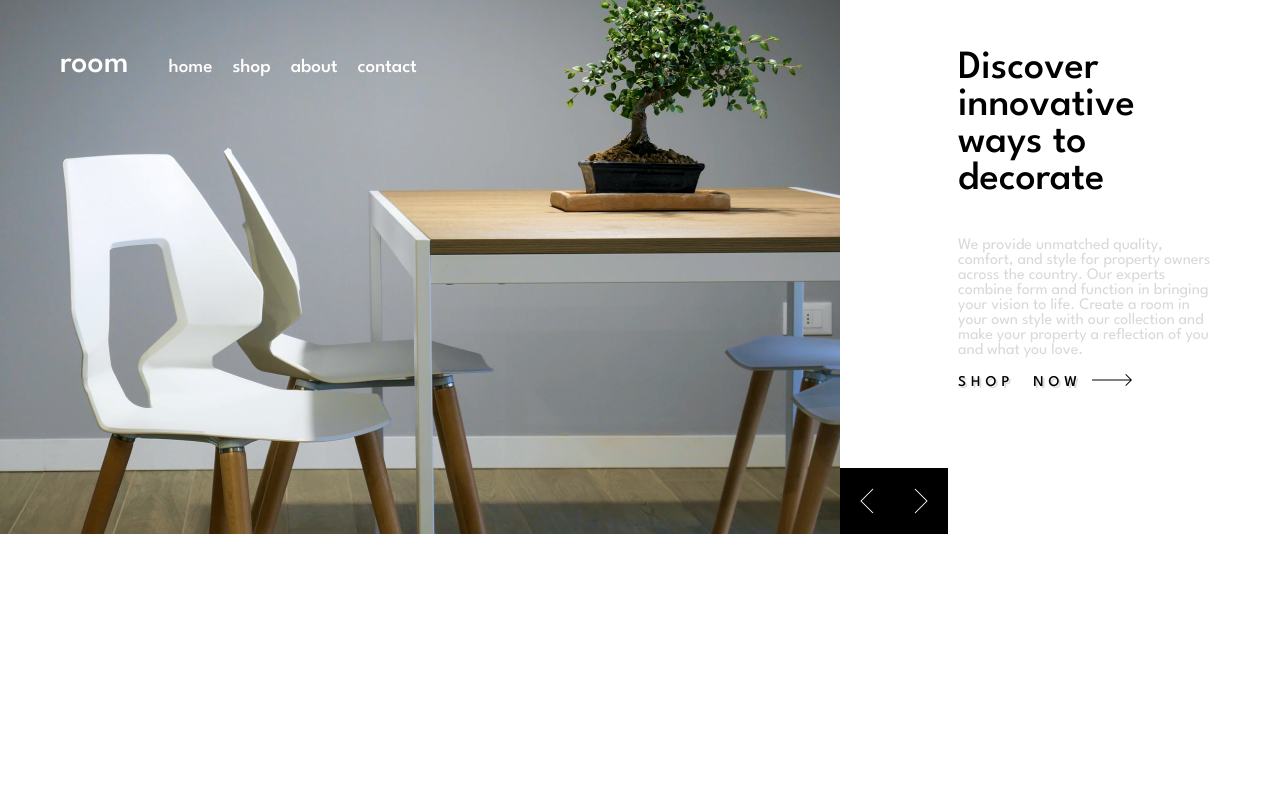
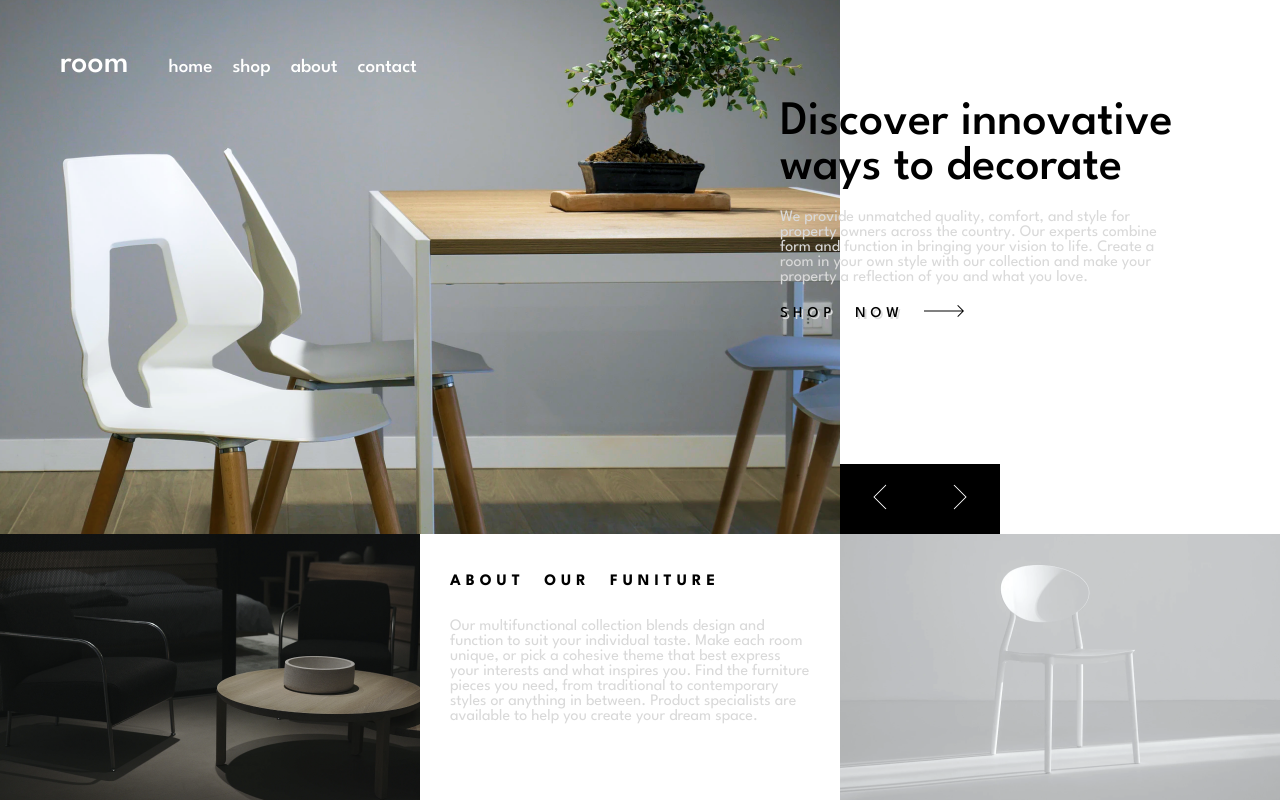
Before and after one commit to McCarthyCharles233/Amalitech-NSS-RoomHomePage, a React (Create React App) app in the folder my-app/: page / in a window 1280 px wide. Built offline with nearby package versions, Linux system fonts and the light colour scheme.

Commit message:
desktop 01 view completed

```diff
--- a/my-app/src/App.tsx
+++ b/my-app/src/App.tsx
@@ -2,6 +2,7 @@ import './App.css';
 import './Styles/Style.css'
 import Header from './Components/Header';
 import Slider from './Components/Slider';
+import About from './Components/About';
 
 
 
@@ -10,6 +11,7 @@ function App() {
     <div className="">
       <Header />
       <Slider />
+      <About />
     </div>
   );
 }
--- /dev/null
+++ b/my-app/src/Components/About.tsx
@@ -0,0 +1,27 @@
+import React from "react";
+import image4 from "../Images/image4.png";
+import image5 from "../Images/image5.png";
+
+const About: React.FC = () => {
+    return(
+        <div className="about">
+            <span>
+                <img src={image4} alt="image 4" />
+            </span>
+            <span>
+                <p className="about-heading">about our funiture</p>
+                <p className="about-info">Our multifunctional collection blends design and function to suit your individual taste.
+                    Make each room unique, or pick a cohesive theme that best express your interests and what
+                    inspires you. Find the furniture pieces you need, from traditional to contemporary styles
+                    or anything in between. Product specialists are available to help you create your dream
+                    space.
+                </p>
+            </span>
+            <span>
+                <img src={image5} alt="image 5" />
+            </span>
+        </div>
+    );
+};
+
+export default About;
--- a/my-app/src/Components/HeroSection.tsx
+++ b/my-app/src/Components/HeroSection.tsx
@@ -1,7 +1,5 @@
 import React from "react";
 import goto from '../Images/goto.png';
-
-
 
 const HeroSection: React.FC = () => {
     return(
--- a/my-app/src/Components/Slider.tsx
+++ b/my-app/src/Components/Slider.tsx
@@ -2,9 +2,9 @@ import React, { useState } from 'react';
 import image1 from '../Images/image1.png';
 import image2 from '../Images/image2.png';
 import image3 from '../Images/image3.png';
-import SliderButton from './SliderButton';
+import back from '../Images/back.png';
+import forward from '../Images/forward.png';
 import HeroSection from './HeroSection';
-
 
 const images = [image1, image2, image3];
 
@@ -21,12 +21,16 @@ const Slider: React.FC = () => {
 
   return (
     <div className="slider">
-      <div className="image-slider">
-        <img src={images[currentIndex]} alt={`Slide ${currentIndex + 1}`} />
-      </div>
-      <SliderButton direction="prev" onClick={goToPreviousSlide} />
-      <SliderButton direction="next" onClick={goToNextSlide} />
-      <HeroSection />
+        <img className="image-slider" src={images[currentIndex]} alt={`Slide ${currentIndex + 1}`} />
+        <span className="buttons">
+          <div className="button" onClick={goToPreviousSlide}>
+            <img className="back" src={back} alt="Back" />
+          </div>
+          <div className="button" onClick={goToNextSlide}>
+            <img className="forward" src={forward} alt="Forward" />
+          </div>
+        </span>
+        <HeroSection />
     </div>
   );
 };
--- a/my-app/src/Components/SliderButton.tsx
+++ /dev/null
@@ -1,18 +0,0 @@
-import React from "react";
-import back from "../Images/back.png"
-import forward from "../Images/forward.png"
-
-interface SliderButtonProps {
-    direction: 'prev' | 'next';
-    onClick: () => void;
-  }
-
-  const SliderButton: React.FC<SliderButtonProps> = ({ direction, onClick }) => {
-    return (
-      <span className={`button ${direction}`} onClick={onClick}>
-        {direction === 'prev' ? <img className="back" src={back} alt="" /> : <img className="forward" src={forward} alt="" />}
-      </span>
-    );
-};
-
-export default SliderButton;
--- a/my-app/src/Styles/Style.css
+++ b/my-app/src/Styles/Style.css
@@ -2,6 +2,8 @@
 
 *{
     font-family: "League Spartan", sans-serif;
+    margin: 0;
+    padding: 0;
 }
 
 .header{
@@ -18,11 +20,6 @@
     padding: 10px;
 }
 
-.logo a{
-    font-size: xx-large;
-    margin-right: 20px;
-}
-
 .slider{
     display: flex;
 }
@@ -33,21 +30,48 @@
     top: 0;
 }
 
+.buttons{
+    display: flex;
+    justify-content: center;
+    align-items: end;
+}
+
 .button{
     background-color: black;
+    text-align: center;
+    height: fit-content;
     width: max-content;
-    height: max-content;
     padding: 10px;
+    position: relative;
+    z-index: 1;
+}
+
+.button:hover{
+    background-color: #979797;
 }
 
 .back, .forward{
     padding: 10px;
     cursor: pointer;
 
+
+}
+
+.hero{
+    position: absolute;
+    z-index: 10;
 }
 
 .hero .info{
     color: #D9D9D9;
+}
+
+.link img{
+    margin-left: 10px;
+}
+
+.hero .heading, .info, .link{
+    margin-bottom: 20px;
 }
 
 .link span{
@@ -60,22 +84,48 @@
     padding-right: 10px;
 }
 
+.about-heading{
+    text-transform: uppercase;
+    font-size: 16px;
+    font-weight: bold;
+    word-spacing: 10px;
+    letter-spacing: 5px;
+    padding-top: 40px;
+    padding-left: 30px;
+}
 
-@media screen, (max-width = 1220px) {
+.about-info{
+    color: #D9D9D9;
+    font-size: 16px;
+    padding: 30px;
+}
+
+
+@media screen, (max-width = 1440px) {
+
+    .logo a{
+        font-size: xx-large;
+        margin-right: 20px;
+    }
+
     .button{
+        width: 60px;
+    }
+
+    .heading{
+        font-size: 48px;
+        font-weight: 500;
+    }
+
+    .about{
         display: flex;
-        position: relative;
-        top: 468px;
 
     }
 
     .hero{
-        margin-right: 50px;
-        padding: 10px;
-    }
-
-    .heading{
-        font-size: 40px;
-        font-weight: 500;
+        position: absolute;
+        right: 0;
+        width: 400px;
+        padding: 100px;
     }
 }
```
